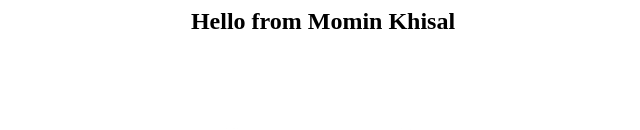
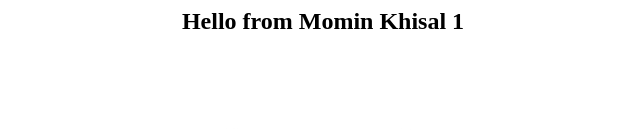
Before and after one commit to Momin-XD/intell-project-1, a plain HTML site: page index.html in a window 1280 px wide. Shown: the top 130 px of the page, without its empty margins (317-957 px from the left). Drawn offline with Linux system fonts and the light colour scheme.

Commit message:
2nd commit

```diff
--- a/index.html
+++ b/index.html
@@ -3,6 +3,6 @@
 <title> Intellipaat </title>
 </head>
 <body style = "background-image:url('images/github3.jpg'); background-size: 100%">
-<h2 ALIGN=CENTER>Hello from Momin Khisal</h2>
+<h2 ALIGN=CENTER>Hello from Momin Khisal 1</h2>
 </body>
 </html>
```
